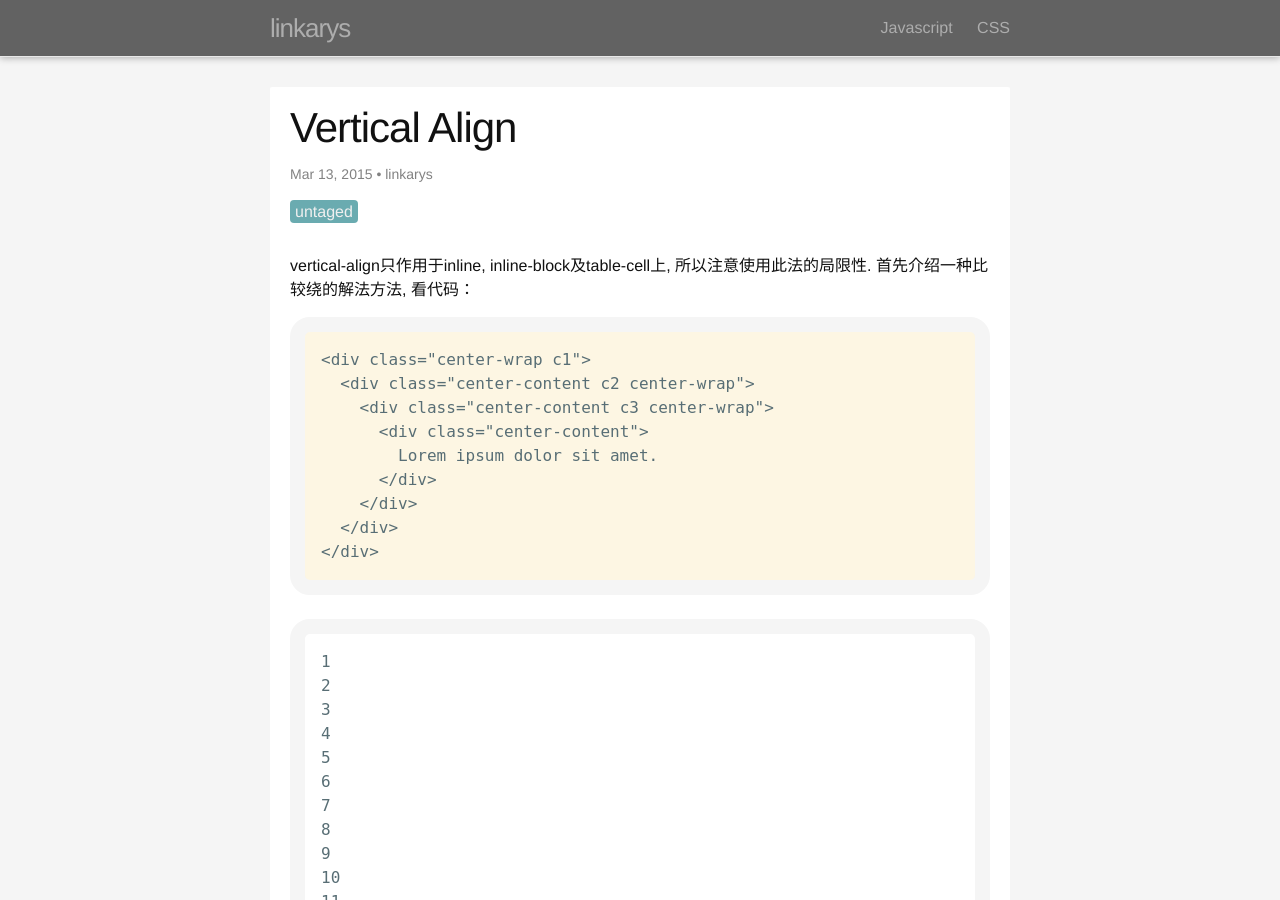
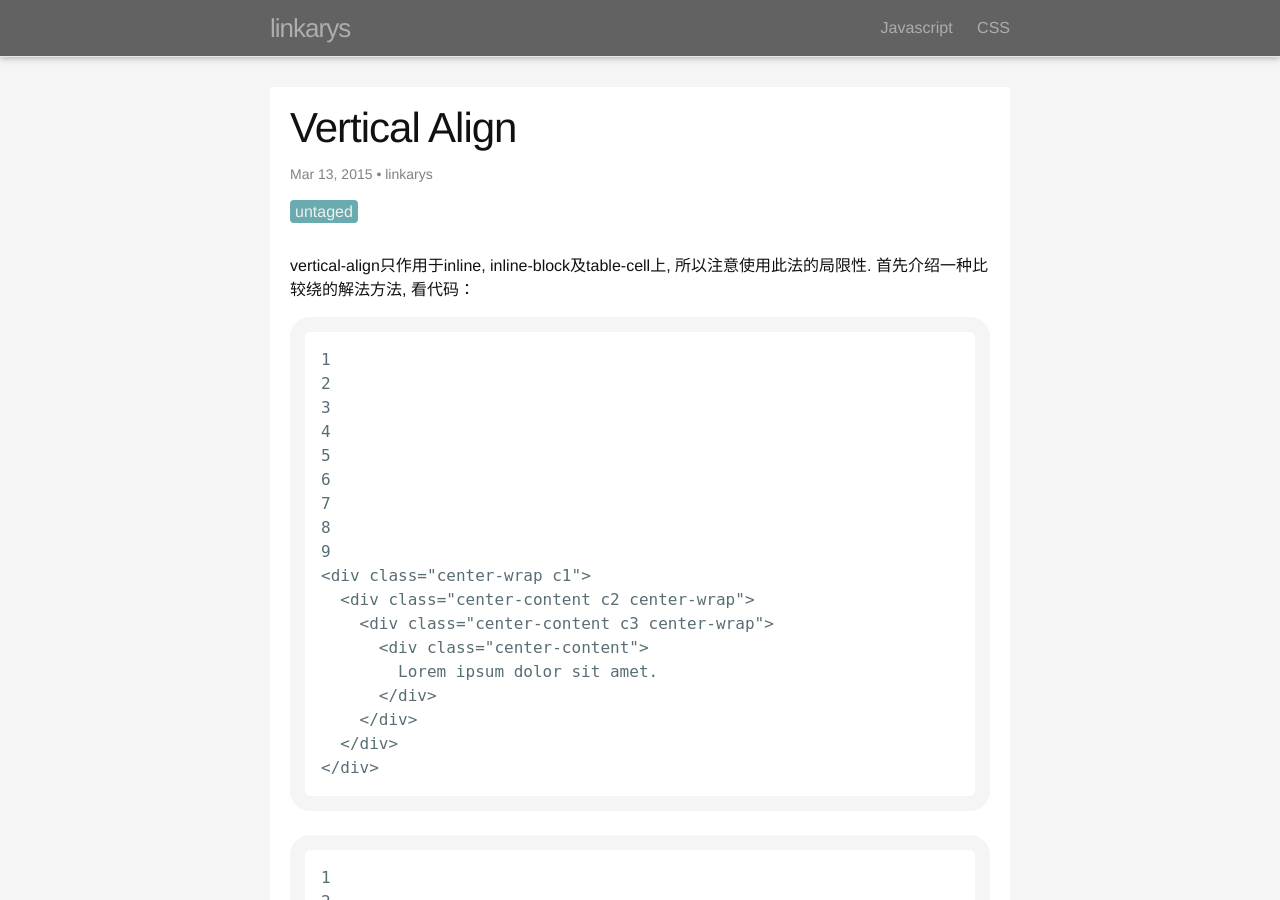
Before and after one commit to linkarys/linkarys.github.io, a Jekyll site: the page built from posts/css/_posts/2015-03-13-vertical-align.md, in a window 1280 px wide and 900 px high. Built offline with Jekyll 4.4.1, drawn with Linux system fonts in a browser that asks for light colours; nearby versions of some CDN libraries; comment, search, counter and statistics services are not loaded; a style sheet for code colours, icons or effects is not loaded.

Commit message:
highligher

````diff
--- a/_config.yml
+++ b/_config.yml
@@ -29,12 +29,12 @@
   extensions: []
 
 redcarpet:
-  # extensions: [fenced_code_blocks]
-  extensions: [no_fenced_code_blocks]
+  extensions: [fenced_code_blocks]
+  # extensions: [no_fenced_code_blocks]
   render_options:
 
 kramdown:
-  # input: GFM
+  input: GFM
   auto_ids:       true
   footnote_nr:    1
   entity_output:  as_char
--- a/_includes/head.html
+++ b/_includes/head.html
@@ -9,7 +9,7 @@
   <link rel="stylesheet" href="{{ "/css/main.css" | prepend: site.baseurl }}">
   <link rel="canonical" href="{{ page.url | replace:'index.html','' | prepend: site.baseurl | prepend: site.url }}">
   <link rel="alternate" type="application/atom+xml" title="{{ site.title }}" href="{{ "/feed.xml" | prepend: site.baseurl | prepend: site.url }}" />
-  <!-- <link rel="stylesheet" href="http://cdn.bootcss.com/highlight.js/8.0/styles/monokai_sublime.min.css"> -->
+  <link rel="stylesheet" href="http://cdn.bootcss.com/highlight.js/8.0/styles/tomorrow-night-eighties.min.css">
   <script src="http://cdn.bootcss.com/highlight.js/8.0/highlight.min.js"></script>
   <script>hljs.initHighlightingOnLoad()</script>
 </head>
--- a/posts/css/_posts/2015-03-13-vertical-align.md
+++ b/posts/css/_posts/2015-03-13-vertical-align.md
@@ -1,7 +1,7 @@
 vertical-align只作用于inline, inline-block及table-cell上, 所以注意使用此法的局限性.
 首先介绍一种比较绕的解法方法, 看代码：
 
-{% highlight html%}
+```html
 <div class="center-wrap c1">
   <div class="center-content c2 center-wrap">
     <div class="center-content c3 center-wrap">
@@ -11,7 +11,7 @@
     </div>
   </div>
 </div>
-{% endhighlight %}
+```
 
 ```css
 .center-wrap {
````
